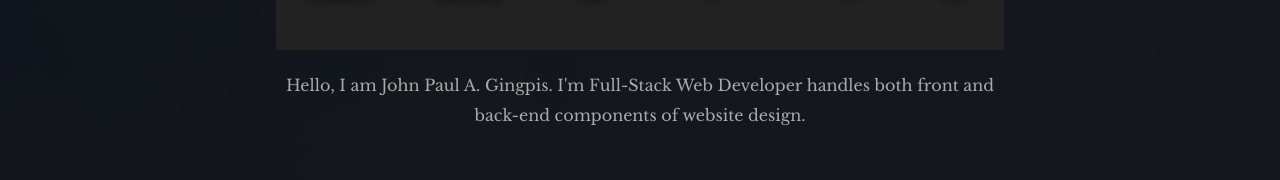
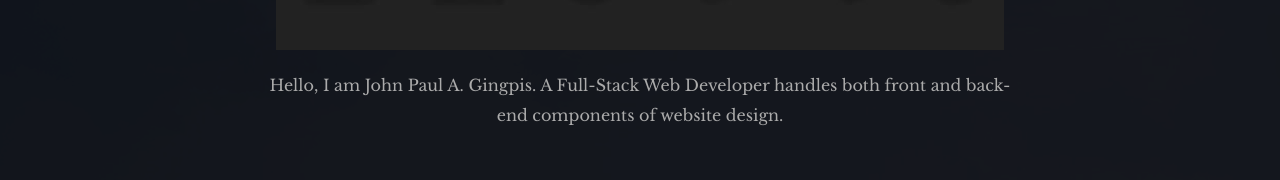
Before and after one commit to JohnPaulGingpis/JohnPaulGingpis.github.io, a website: page index.html in a window 1280 px wide. Shown: the part 204-384 px from the top of the page. Drawn offline with nearby package versions, Linux system fonts and the light colour scheme; files whose address does not match are found by name.

Commit message:
Update index.html

```diff
--- a/index.html
+++ b/index.html
@@ -61,7 +61,7 @@
                             <div class="col-xs-12 col-md-offset-1 col-md-10 col-lg-offset-2 col-lg-8">
                                 <div class="page-title home text-center">
                                     <img src="img/developer.jpg" alt="">
-                                    <p>Hello, I am John Paul A. Gingpis. I'm Full-Stack Web Developer handles both front and back-end components of website design.</p>
+                                    <p>Hello, I am John Paul A. Gingpis. A Full-Stack Web Developer handles both front and back-end components of website design.</p>
                                 </div>
 
                                 <div class="hexagon-menu clear">
```
